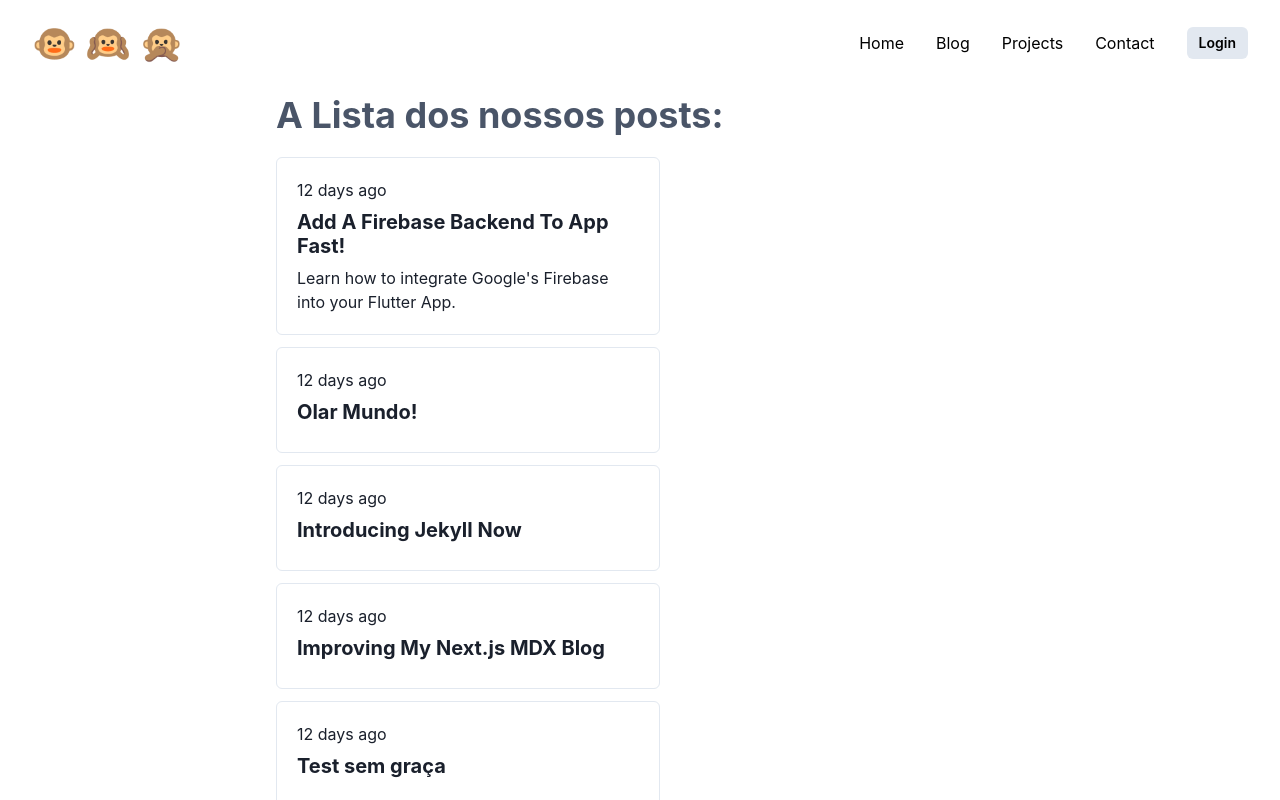
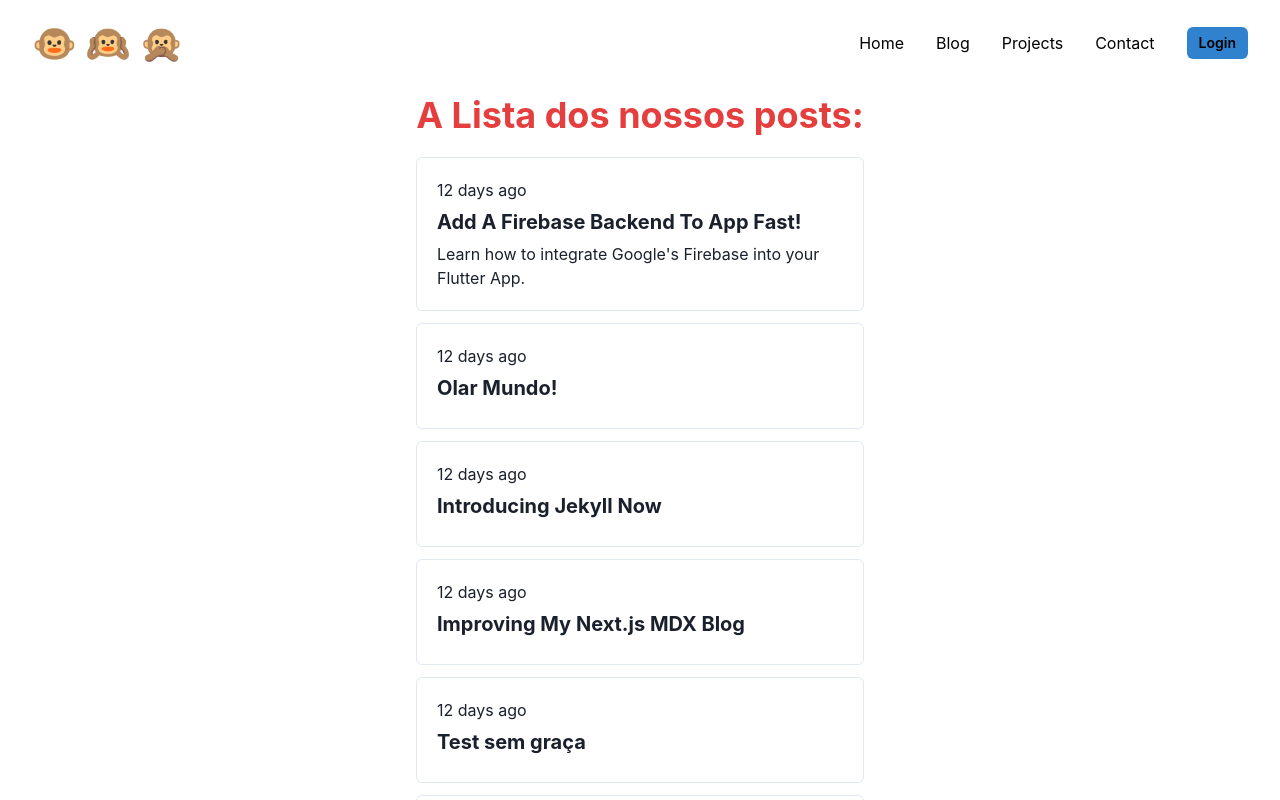
Before and after one commit to jpbadan/blog, a Next.js app: page / in a window 1280 px wide. Shown: the top 800 px of the page. Built offline with nearby package versions, Linux system fonts and the light colour scheme.

Commit message:
Centered post cards

```diff
--- a/src/components/NavBar.tsx
+++ b/src/components/NavBar.tsx
@@ -32,6 +32,7 @@ const MenuIcon = () => (
   <>
     <title>Menu</title>
     <IoIosMenu size={24} />
+
   </>
 );
 
@@ -70,14 +71,14 @@ const MenuLinks = ({ isOpen }) => {
         <MenuItem to="/">Blog </MenuItem>
         <MenuItem to="/Projects">Projects </MenuItem>
         <MenuItem to="/Contact">Contact </MenuItem>
-        <MenuItem to="/boso" isLast>
+        <MenuItem to="/boso" >
           <Button
             size="sm"
             rounded="md"
-            color={["primary.500", "primary.500", "black", "black"]}
-            bg={["gray.200", "gray.200", "primary.500", "primary.500"]}
+            color={["primary.500", "primary.500", "black"]}
+            bg={["red.200", "green.200", "blue.500"]}
             _hover={{
-              bg: ["primary.100", "primary.100", "primary.600", "primary.600"]
+              bg: ["primary.100", "primary.100", "red.600"]
             }}
           >
             Login
--- a/src/pages/index.tsx
+++ b/src/pages/index.tsx
@@ -10,7 +10,7 @@ export default function Index({ posts }: InferGetStaticPropsType<typeof getStati
       spacing={10}
       justifyContent="space-between"
       m="0 auto 0 auto"
-      maxWidth="sm"
+      maxWidth={["sm", "md", "xl"]}
     >
       <ListItem key={post.props.id}>
         <LinkBox as="article" maxW="md" p="5" mb="3" borderWidth="1px" rounded="md" >
@@ -35,14 +35,14 @@ export default function Index({ posts }: InferGetStaticPropsType<typeof getStati
       <Stack
         as="article"
         spacing="5"
-        justifyContent="center"
-        alignItems="flex-start"
+        justifyContent="flex-start"
+        alignItems="center"
         m="0 auto 4rem auto"
         maxWidth="container.md"
         w="100%"
         px={5}
       >
-        <Heading color='gray.600'>A Lista dos nossos posts: </Heading>
+        <Heading color={['gray.600', 'blue.400', 'red.500']}>A Lista dos nossos posts: </Heading>
         <List>{postsList}</List>
       </Stack>
     </>
```
